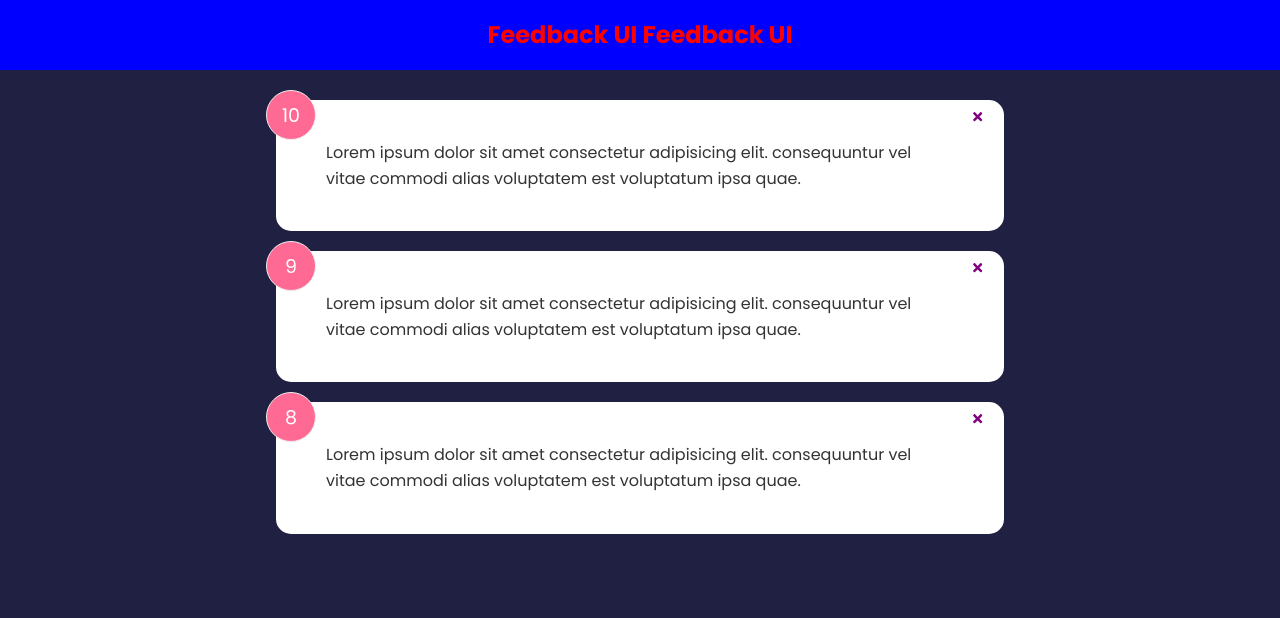
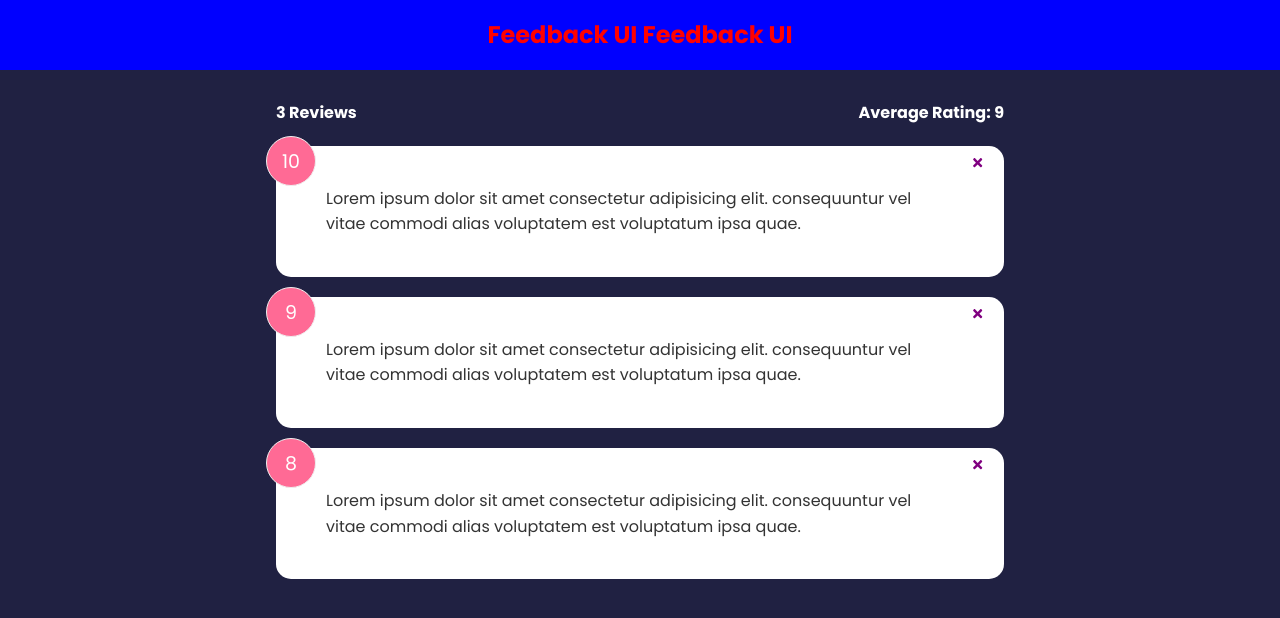
Before and after one commit to runcioa/feedback-app, a React (Create React App) app: page / in a window 1280 px wide. Shown: the top 618 px of the page. Built offline with nearby package versions, Linux system fonts and the light colour scheme.

Commit message:
average calulation reduce

```diff
--- a/src/App.js
+++ b/src/App.js
@@ -3,6 +3,7 @@
 import Header from "./components/Header";
 import FeedbackData from "./data/FeedBackData";
 import FeedbackList from "./components/FeedbackList";
+import FeedbackStats from "./components/FeedbackStats";
 
 const App = () => {
   const [feedback, setFeedback] = useState(FeedbackData);
@@ -18,6 +19,7 @@
       {/* Utilizzare i props per passere le informazioni */}
       <Header />
       <div className="container">
+        <FeedbackStats feedback={feedback} />
         <FeedbackList feedBack={feedback} handleDelete={deleteFeedback} />
       </div>
     </>
--- /dev/null
+++ b/src/components/FeedbackStats.jsx
@@ -0,0 +1,22 @@
+// src\components\FeedbackStats.jsx
+
+import React from "react";
+
+const FeedbackStats = ({ feedback }) => {
+  //calculate rating average
+  let average =
+    feedback.reduce((acc, cur) => {
+      return acc + cur.rating;
+    }, 0) / feedback.length;
+
+  average = average.toFixed(1).replace(/[.,]0$/, '');
+
+  return (
+    <div className="feedback-stats">
+      <h4>{feedback.length} Reviews</h4>
+      <h4>Average Rating: {isNaN(average) ? 0 : average}</h4>
+    </div>
+  );
+};
+
+export default FeedbackStats;
```
